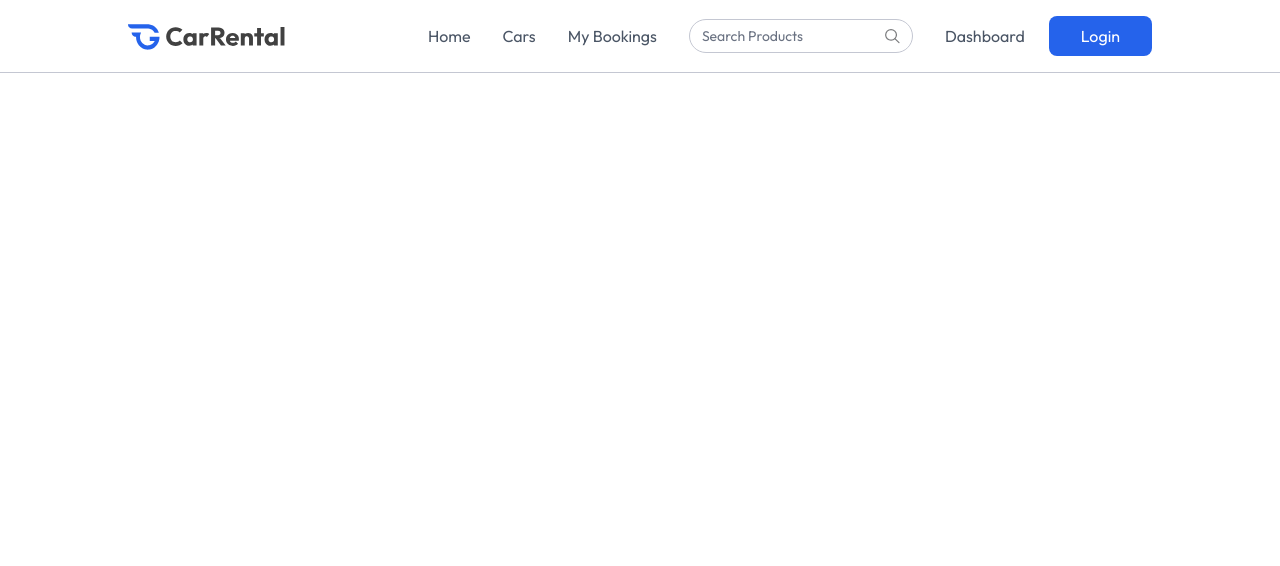
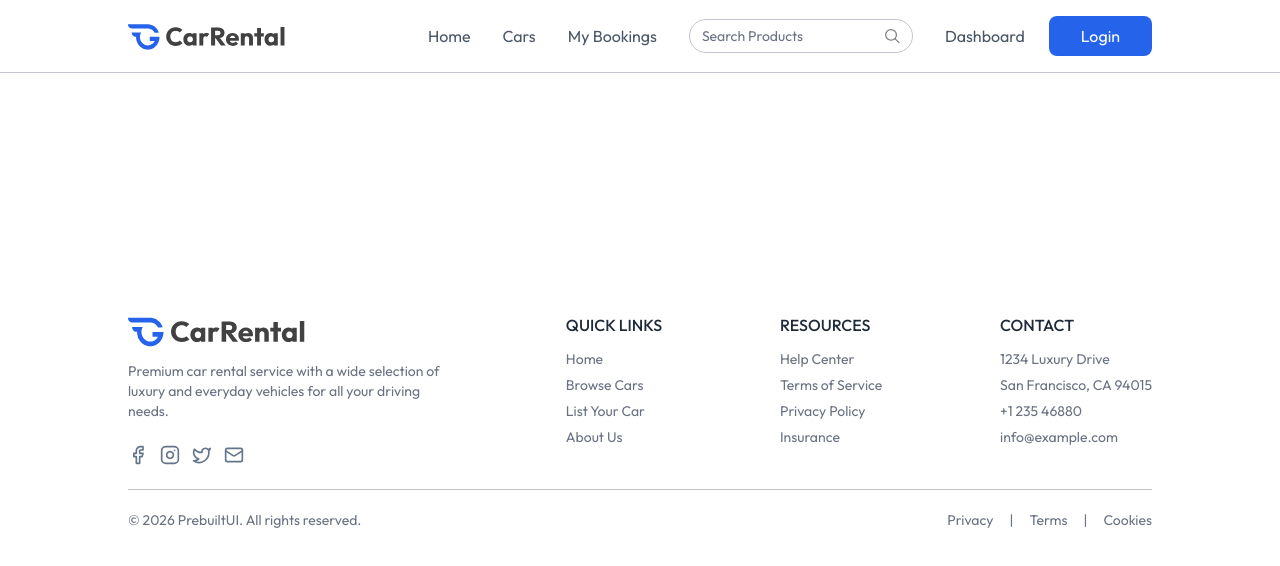
Before and after one commit to MuhammadNauman400/CarRental-Client, a React (Vite) app: page /my-bookings in a window 1280 px wide. Shown: the top 566 px of the page. Built offline with nearby package versions, Linux system fonts and the light colour scheme.

Commit message:
Designed Footer component and mount into the App.jsx to display on all pages instead of owner. Home.jsx is succesfully completed

```diff
--- a/src/App.jsx
+++ b/src/App.jsx
@@ -5,6 +5,7 @@ import Home from './pages/Home'
 import CarDetails from './pages/CarDetails'
 import Cars from './pages/Cars'
 import MyBookings from './pages/MyBookings'
+import Footer from './components/Footer'
 
 const App = () => {
 
@@ -21,6 +22,8 @@ const App = () => {
         <Route path='/cars' element={<Cars/>}/>
         <Route path='/my-bookings' element={<MyBookings/>}/>
       </Routes>
+
+      {!isOwnerPath && <Footer />}
     </>
   )
 }
--- /dev/null
+++ b/src/components/Footer.jsx
@@ -0,0 +1,70 @@
+import React from 'react'
+import {assets} from '../assets/assets'
+
+const Footer = () => {
+    return (
+        <div className='px-6 md:px-16 lg:px-24 xl:px-32 mt-60 text-sm text-gray-500'>
+
+            <div className='flex flex-wrap justify-between items-start gap-8 pb-6 border-borderColor border-b'>
+
+                <div>
+                    <img src={assets.logo} alt="logo" className='h-8 md:h-9' />
+                    <p className='max-w-80 mt-3'>
+                        Premium car rental service with a wide selection of luxury and everyday vehicles for all your driving needs.
+                    </p>
+                    <div className='flex items-center gap-3 mt-6'>
+                        <a href="#"><img src={assets.facebook_logo} className='w-5 h-5' alt="" /></a>
+                        <a href="#"><img src={assets.instagram_logo} className='w-5 h-5' alt="" /></a>
+                        <a href="#"><img src={assets.twitter_logo} className='w-5 h-5' alt="" /></a>
+                        <a href="#"><img src={assets.gmail_logo} className='w-5 h-5' alt="" /></a>
+
+                    </div>
+                </div>
+
+                <div>
+                    <h2 className='text-base font-medium text-gray-800 uppercase'>Quick links</h2>
+                    <ul className='mt-3 flex flex-col gap-1.5'>
+                        <li><a href="#">Home</a></li>
+                        <li><a href="#">Browse Cars</a></li>
+                        <li><a href="#">List Your Car</a></li>
+                        <li><a href="#">About Us</a></li>
+                    </ul>
+                </div>
+
+                <div>
+                    <h2 className='text-base font-medium text-gray-800 uppercase'>Resources</h2>
+                    <ul className='mt-3 flex flex-col gap-1.5'>
+                        <li><a href="#">Help Center</a></li>
+                        <li><a href="#">Terms of Service</a></li>
+                        <li><a href="#">Privacy Policy</a></li>
+                        <li><a href="#">Insurance</a></li>
+                    </ul>
+                </div>
+
+                <div>
+                    <h2 className='text-base font-medium text-gray-800 uppercase'>Contact</h2>
+                    <ul className='mt-3 flex flex-col gap-1.5'>
+                        <li>1234 Luxury Drive</li>
+                        <li>San Francisco, CA 94015</li>
+                        <li>+1 235 46880</li>
+                        <li>info@example.com</li>
+                    </ul>
+                </div>
+
+            </div>
+
+            <div className='flex flex-col md:flex-row gap-2 items-center justify-between py-5'>
+                <p>© {new Date().getFullYear()} <a href="https://prebuiltui.com">PrebuiltUI</a>. All rights reserved.</p>
+                <ul className='flex items-center gap-4'>
+                    <li><a href="#">Privacy</a></li>
+                    <li>|</li>
+                    <li><a href="#">Terms</a></li>
+                    <li>|</li>
+                    <li><a href="#">Cookies</a></li>
+                </ul>
+            </div>
+        </div>
+    )
+}
+
+export default Footer
```
